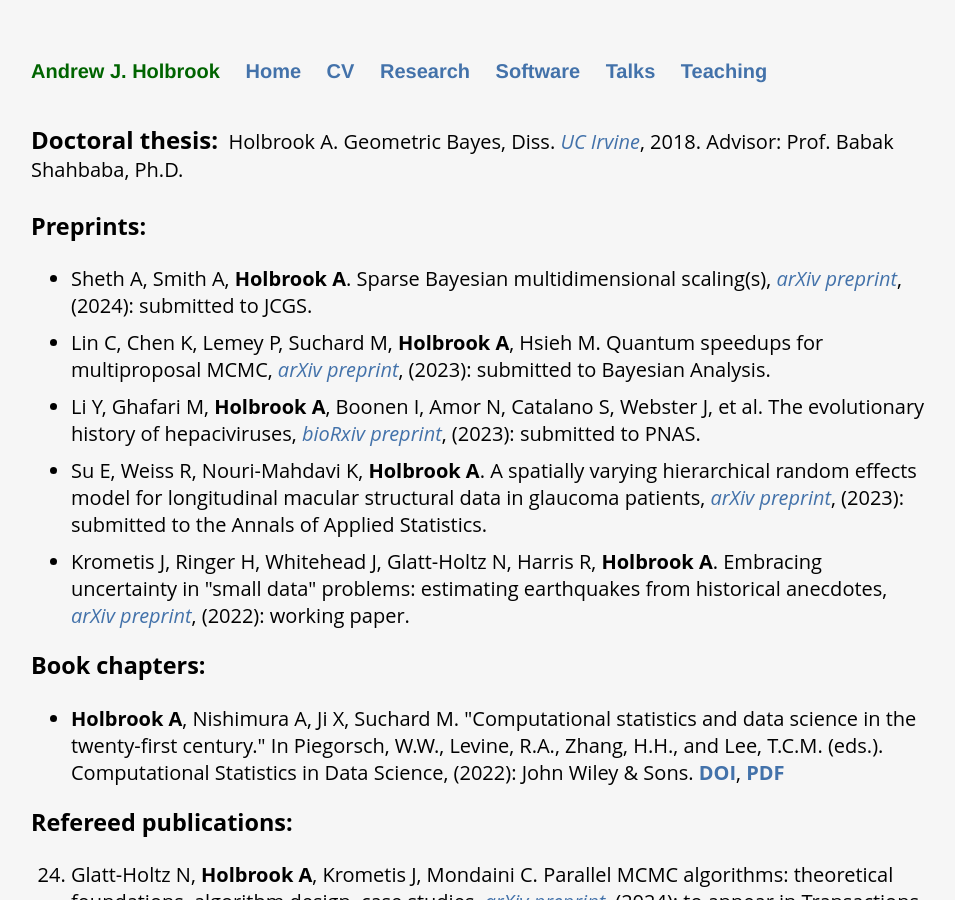
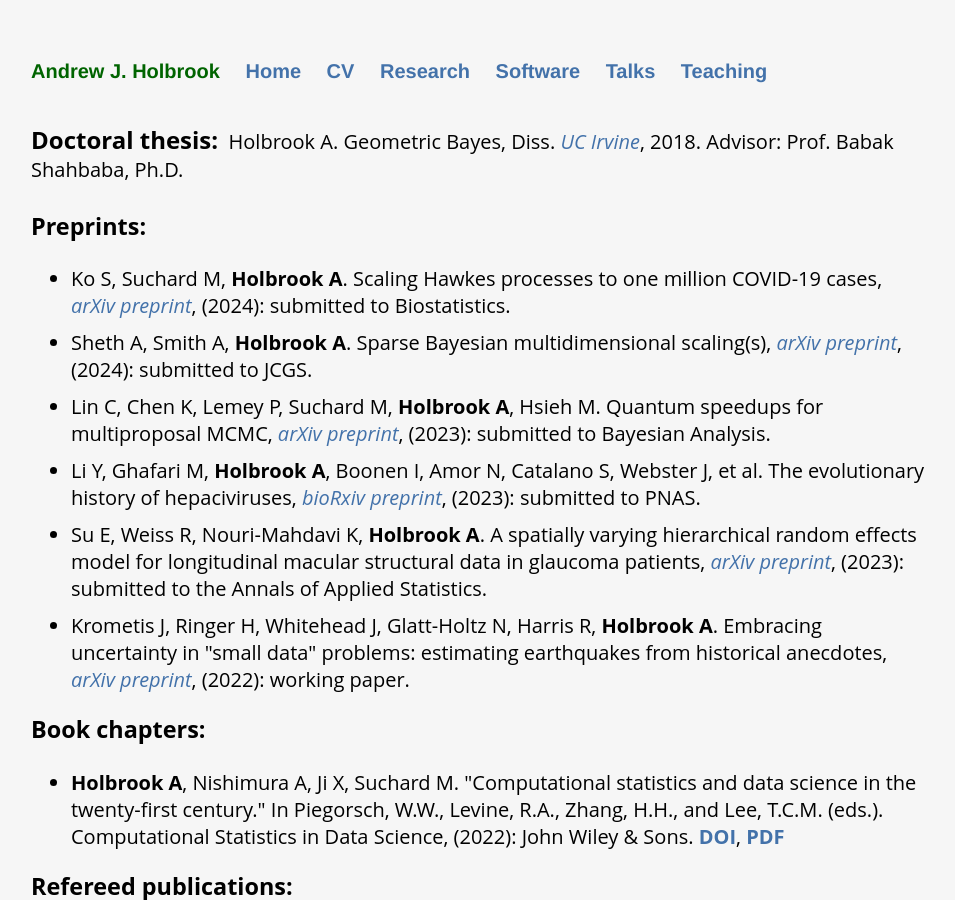
Before and after one commit to andrewjholbrook/andrewjholbrook.github.io, a Jekyll site: the page built from research.html, in a window 1280 px wide and 900 px high. Shown: the whole window, without its empty margins (161-1116 px from the left). Built offline with Jekyll 4.4.1, drawn with Linux system fonts in a browser that asks for light colours; a style sheet for code colours, icons or effects is not loaded.

Commit message:
Update research.html

```diff
--- a/research.html
+++ b/research.html
@@ -11,6 +11,7 @@ title: Andrew Holbrook | Research
 
   <h3>Preprints:</h3>
   <ul id="preprints">
+        <li> Ko S, Suchard M, <b>Holbrook A</b>. Scaling Hawkes processes to one million COVID-19 cases, <i><a href="https://arxiv.org/abs/2407.11349" target="_blank">arXiv preprint</a></i>, (2024): submitted to Biostatistics. </li>
         <li> Sheth A, Smith A, <b>Holbrook A</b>. Sparse Bayesian multidimensional scaling(s), <i><a href="https://arxiv.org/abs/2406.15573" target="_blank">arXiv preprint</a></i>, (2024): submitted to JCGS. </li>
         <li> Lin C, Chen K, Lemey P, Suchard M, <b>Holbrook A</b>, Hsieh M. Quantum speedups for multiproposal MCMC, <i><a href="https://arxiv.org/abs/2312.01402" target="_blank">arXiv preprint</a></i>, (2023): submitted to Bayesian Analysis. </li>
         <li> Li Y, Ghafari M, <b>Holbrook A</b>, Boonen I, Amor N, Catalano S, Webster J, et al. The evolutionary history of hepaciviruses, <i><a href="https://doi.org/10.1101/2023.06.30.547218" target="_blank">bioRxiv preprint</a></i>, (2023): submitted to PNAS. </li>
```
